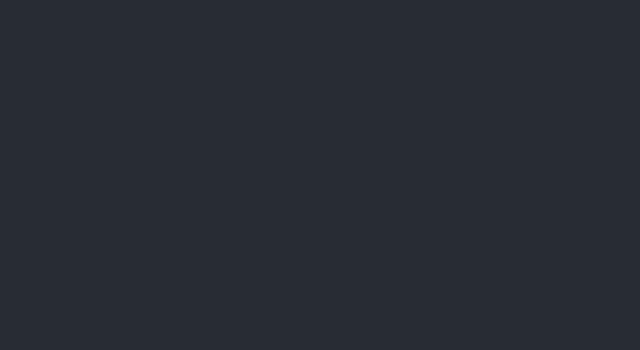
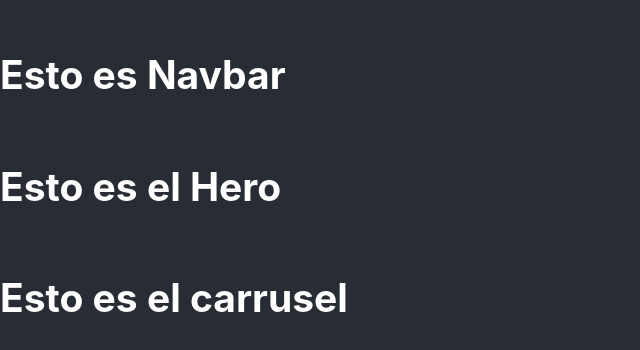
Before and after one commit to pepelupo/myittinery3, a React (Create React App) app: page / in a window 1280 px wide. Shown: the part 214-564 px from the top of the page, without its empty margins (0-640 px from the left). Built offline with nearby package versions, Linux system fonts and the light colour scheme.

Commit message:
Maqueteamos el navbar, hero y carousel

```diff
--- a/src/App.css
+++ b/src/App.css
@@ -1,5 +1,5 @@
 .App {
-  text-align: center;
+  text-align: right;
 }
 
 .App-logo {
@@ -18,7 +18,7 @@
   min-height: 100vh;
   display: flex;
   flex-direction: column;
-  align-items: center;
+  align-items:flex-start;
   justify-content: center;
   font-size: calc(10px + 2vmin);
   color: white;
--- a/src/App.js
+++ b/src/App.jsx
@@ -1,10 +1,15 @@
 import './App.css';
+import Navbar from './Navbar'
+import Hero from './Hero'
+import Carousel from './Carousel';
 
 function App() {
   return (
     <div className="App">
       <header className="App-header">
-
+        <Navbar/>
+        <Hero/>
+        <Carousel/>
       </header>
     </div>
   );
--- /dev/null
+++ b/src/Carousel.jsx
@@ -0,0 +1,11 @@
+import React from 'react'
+
+function Carousel() {
+  return (
+    <div>
+        <h2>Esto es el carrusel</h2>
+    </div>
+  )
+}
+
+export default Carousel
--- /dev/null
+++ b/src/Hero.jsx
@@ -0,0 +1,11 @@
+import React from 'react'
+
+function Hero() {
+  return (
+    <div>
+        <h2>Esto es el Hero</h2>
+    </div>
+  )
+}
+
+export default Hero
--- /dev/null
+++ b/src/Navbar.jsx
@@ -0,0 +1,11 @@
+import React from 'react'
+
+function Navbar() {
+  return (
+    <div>
+        <h2>Esto es Navbar</h2>
+    </div>
+  )
+}
+
+export default Navbar
```
Also changed, not shown: public/logo192.png (deleted), public/logo512.png (deleted).
